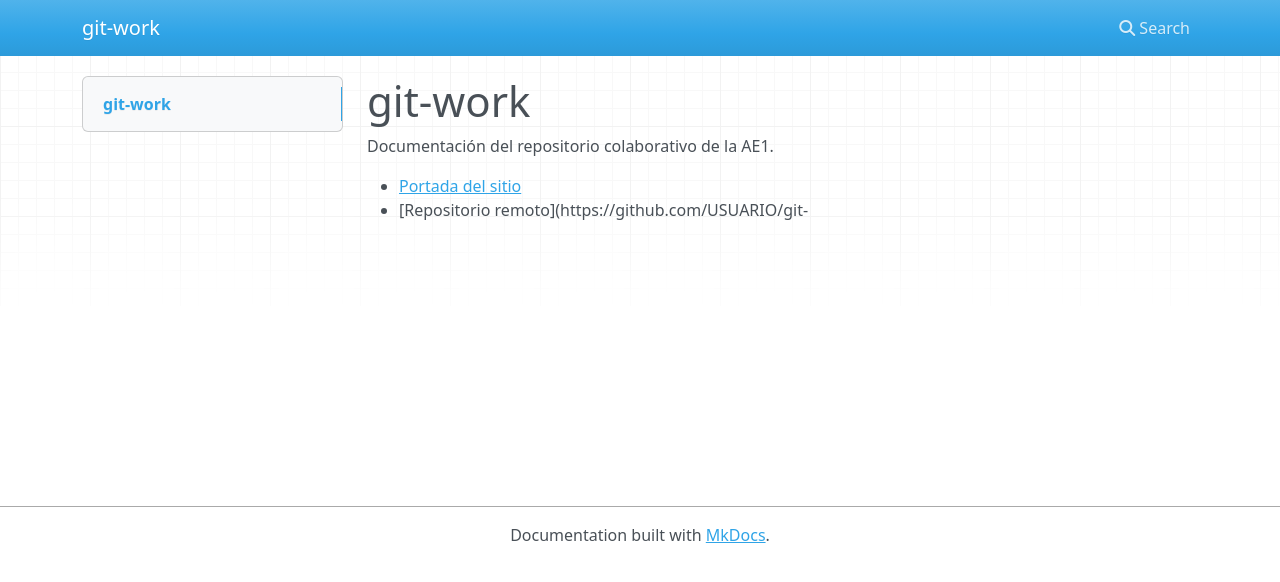
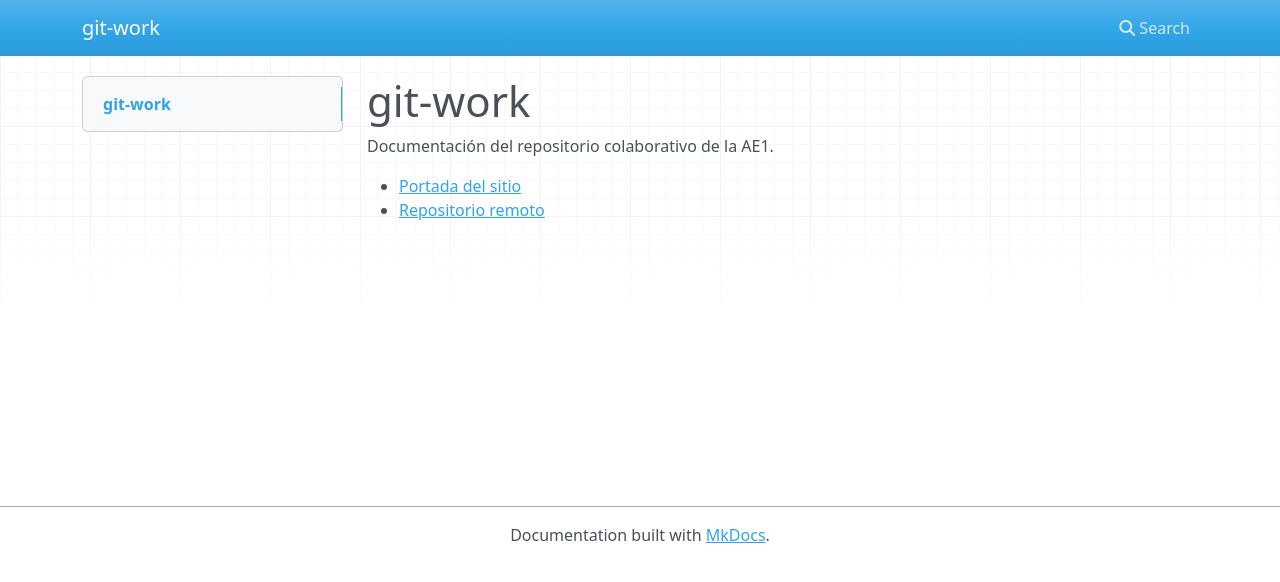
Before and after one commit to zeuspailoff/git-work, an MkDocs documentation site: the page built from docs/index.md, in a window 1280 px wide. Shown: the top 582 px of the page. Built offline with MkDocs 1.6.1, drawn with Linux system fonts in a browser that asks for light colours; nearby versions of some CDN libraries; part of the change alters nothing that is shown.

Commit message:
se corrigen los links de mkdocs
daba error el accions por que las rutas de index y repo estaban mal

```diff
--- a/docs/index.md
+++ b/docs/index.md
@@ -3,5 +3,5 @@
 
 Documentación del repositorio colaborativo de la AE1.
 
-- [Portada del sitio](../index.html)
-- [Repositorio remoto](https://github.com/USUARIO/git-
+- [Portada del sitio](https://github.com/zeuspailoff/git-work/blob/main/index.html)
+- [Repositorio remoto](https://github.com/zeuspailoff/git-work)
```
